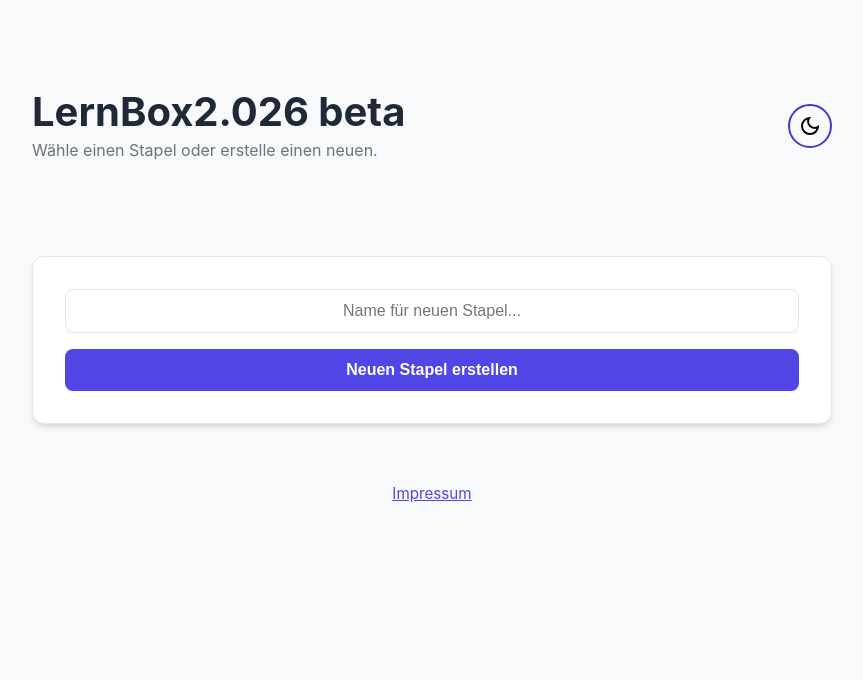
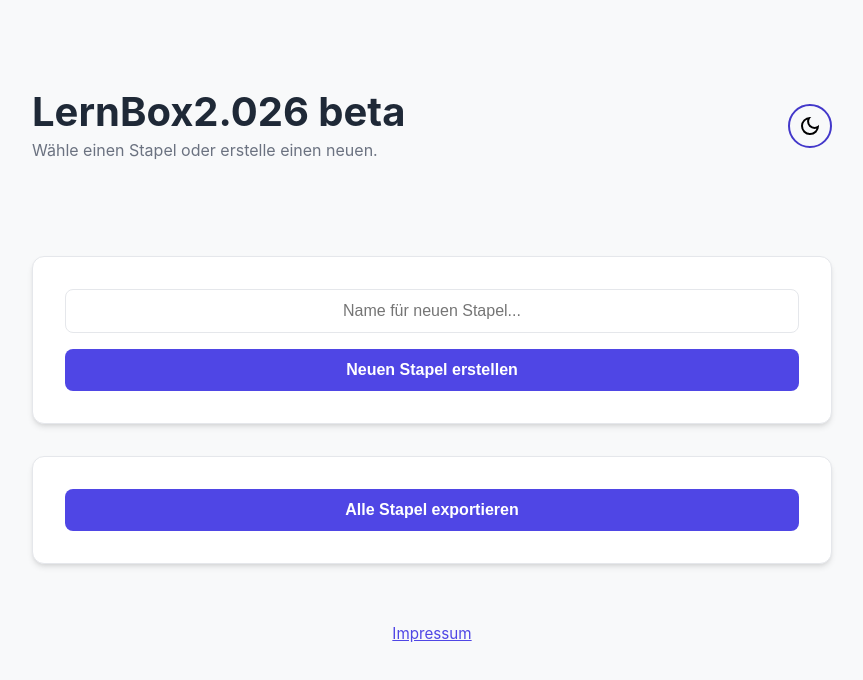
Before and after one commit to TaughtMe/vocabel-trainer-v2, a React (Create React App) app: page / in a window 1280 px wide. Shown: the top 680 px of the page, without its empty margins (208-1071 px from the left). Built offline with nearby package versions, Linux system fonts and the light colour scheme.

Commit message:
Webseite aktualisieren

```diff
--- a/src/StapelAuswahl.js
+++ b/src/StapelAuswahl.js
@@ -2,12 +2,11 @@ import React, { useState } from 'react';
 import moonIcon from './moon.svg';
 import sunIcon from './sun.svg';
 
-// NEU: Props empfangen
-function StapelAuswahl({ stapelSammlung, onStapelAuswählen, onStapelErstellen, onStapelLöschen, theme, toggleTheme }) {
+// KORREKTUR: onGanzesExportieren wird jetzt als Prop empfangen
+function StapelAuswahl({ stapelSammlung, onStapelAuswählen, onStapelErstellen, onStapelLöschen, theme, toggleTheme, onGanzesExportieren }) {
   const [neuerStapelName, setNeuerStapelName] = useState('');
 
   const handleSubmit = (e) => {
-    // ... diese Funktion bleibt unverändert ...
     e.preventDefault();
     if (neuerStapelName.trim() === '') {
       alert("Bitte geben Sie einen Namen für den neuen Stapel ein.");
@@ -20,11 +19,10 @@ function StapelAuswahl({ stapelSammlung, onStapelAuswählen, onStapelErstellen,
     return (
         <div className="App">
           <header className="App-header header-overview">
-                <div> {/* Div-Container für linke Seite des Headers */}
+              <div>
                   <h1>LernBox2.026 beta</h1>
                   <p className="subtitle">Wähle einen Stapel oder erstelle einen neuen.</p>
               </div>
-                {/* NEUER THEME-BUTTON */}
               <button onClick={toggleTheme} className="theme-toggle-button">
                   <img
                   src={theme === 'light' ? moonIcon : sunIcon}
@@ -35,13 +33,11 @@ function StapelAuswahl({ stapelSammlung, onStapelAuswählen, onStapelErstellen,
           <main>
             <div className="stapel-container">
               {stapelSammlung.map(stapel => (
-                // Wir ändern hier nur den Inhalt der Card
                 <div key={stapel.id} className="card stapel-karte">
-                  {/* NEUER LÖSCH-BUTTON */}
                   <button
                     className="stapel-karte-loesch-button"
                     onClick={(e) => {
-                      e.stopPropagation(); // Verhindert, dass man zum Stapel navigiert
+                      e.stopPropagation();
                       onStapelLöschen(stapel.id);
                     }}
                   >
@@ -69,6 +65,14 @@ function StapelAuswahl({ stapelSammlung, onStapelAuswählen, onStapelErstellen,
                 </button>
               </form>
             </div>
+
+            {/* NEUER BUTTON FÜR DEN GESAMT-EXPORT */}
+            <div className="card">
+              <button onClick={onGanzesExportieren} className="button-full-width">
+                Alle Stapel exportieren
+              </button>
+            </div>
+
           </main>
         </div>
     );
```
Lines whose indentation alone changed are shown as unchanged.
